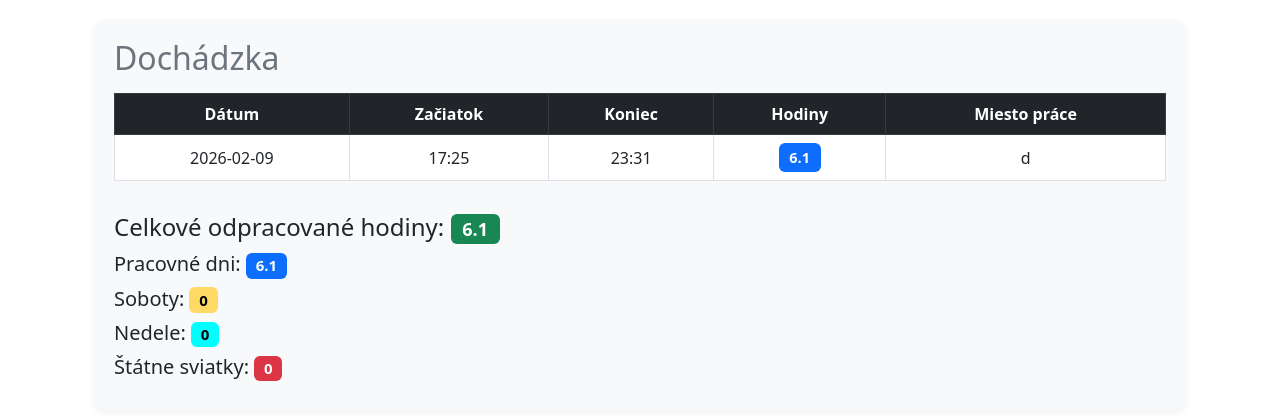
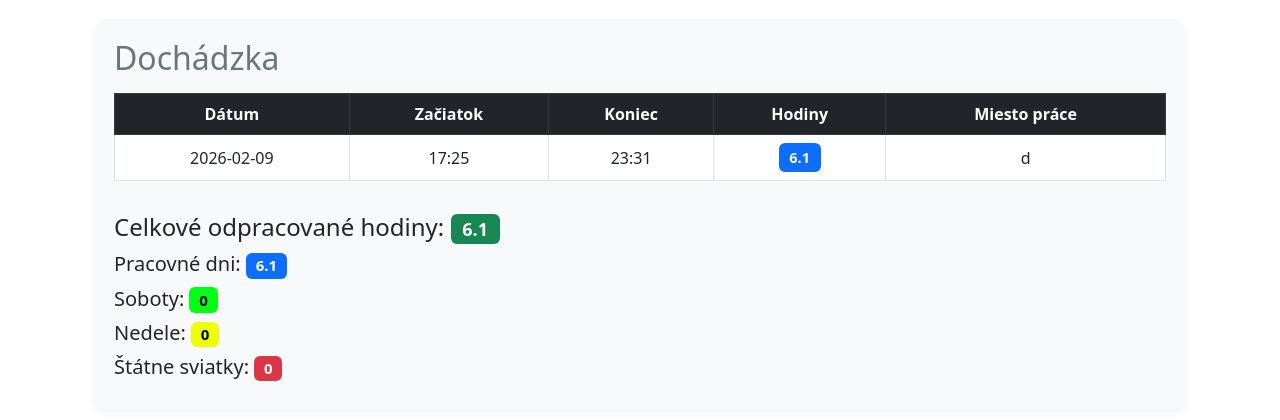
Before and after one commit to Inszert/dochadzka, a Flask app: page /report/1 in a window 1280 px wide. Shown: the part 270-690 px from the top of the page. Run offline with Flask 3, Linux system fonts and the light colour scheme; data comes from the database, SQL or seed files in the repository; data that the repository does not hold is empty.

Commit message:
`Update report.html template: modify weekend badge colors`

```diff
--- a/templates/report.html
+++ b/templates/report.html
@@ -32,8 +32,8 @@
   .filter-form button { border-radius: 6px; }
 
   /* Custom weekend colors */
-  .badge-saturday { background-color: #FFD966; color: #000; } /* svetložltá */
-  .badge-sunday { background-color: #00ffff; color: #000; }   /* oranžová */
+  .badge-saturday { background-color: #00ff15; color: #000; } /* svetložltá */
+  .badge-sunday { background-color: #eeff00; color: #000; }   /* oranžová */
 
   /* --- PRINT STYLES --- */
   @media print {
```
